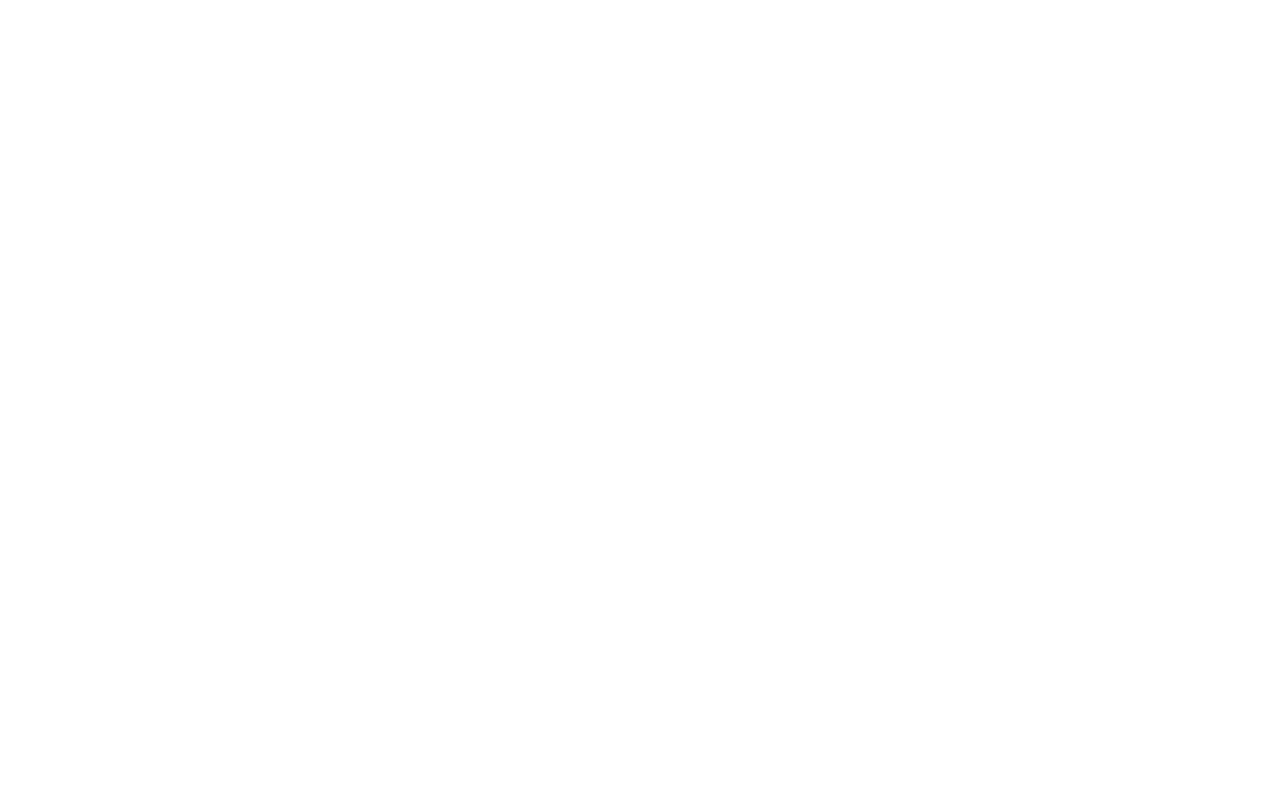
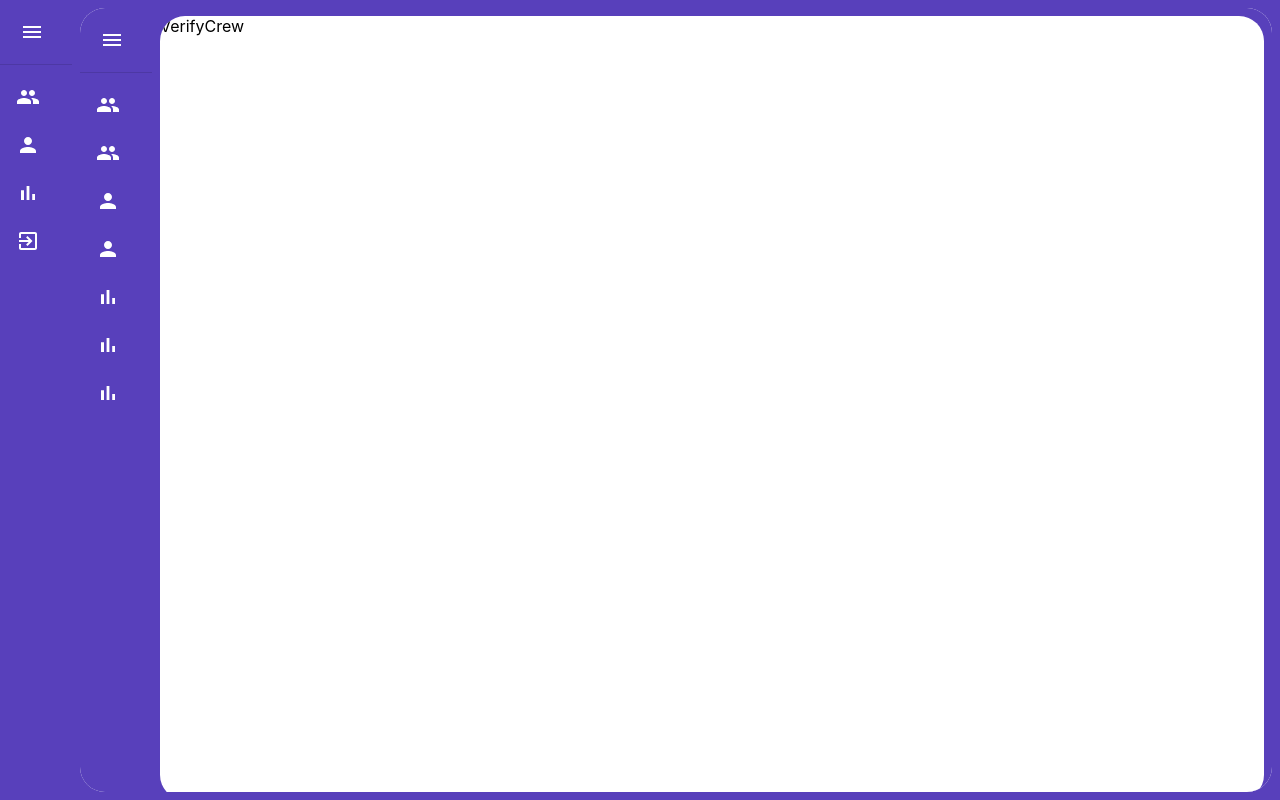
Before and after one commit to vnh-datta/movie_react, a React (Create React App) app: page /dashboard/director/verifyCrew in a window 1280 px wide. Before the commit this address had no page. Built offline with nearby package versions, Linux system fonts and the light colour scheme.

Commit message:
setup entire director page and setup routing as well

```diff
--- a/src/App.js
+++ b/src/App.js
@@ -7,6 +7,12 @@ import Dashboard from './components/Dashboard';
 import Director from './components/Director';
 import ResponseContext from './components/ResponseContext';
 import AssistantDirector from './components/AssistantDirector';
+import VerifyCrew from './components/director/VerifyCrew';
+import SceneInputComponent from './components/SceneInput';
+import ShootDurationComponent from './components/ShootDuration';
+import CharacterInputComponent from './components/CharacterInput';
+import LocationInputComponent from './components/LocationInput';
+import ScheduleOutputComponent from './components/ScheduleOutput';
 
 
 function App() {
@@ -20,8 +26,18 @@ function App() {
       <Route path="/" element={<Login />} />
         <Route path="/signup" element={<Signup />} />
         <Route path="/dashboard" element={<Dashboard />}>
-          <Route path="/dashboard/director" element={<Director />} />
+          <Route path="/dashboard/director" element={<Director />}>
+            <Route path="/dashboard/director/verifyCrew" element={<VerifyCrew />} />
+          </Route>
           <Route path="/dashboard/ad" element={<AssistantDirector />} />
+        </Route>
+        <Route path="/director" element={<Director />}>
+          <Route path="/director/verifyCrew" element={<VerifyCrew />} />
+          <Route path="/director/sceneInput" element={<SceneInputComponent />} />
+          <Route path="/director/shootDuration" element={<ShootDurationComponent />} />
+          <Route path="/director/characterInput" element={<CharacterInputComponent />} />
+          <Route path="/director/locationInput" element={<LocationInputComponent />} />
+          <Route path="/director/scheduleOutput" element={<ScheduleOutputComponent />} />
         </Route>
       </Routes>
     </Router>
--- a/src/components/CharacterInput.js
+++ b/src/components/CharacterInput.js
@@ -22,6 +22,7 @@ import AccordionDetails from "@material-ui/core/AccordionDetails";
 import ExpandMoreIcon from "@material-ui/icons/ExpandMore";
 import ResponseContext from "./ResponseContext";
 import { serverURL } from "../constants";
+import { useNavigate } from "react-router-dom";
 
 const CharacterItem = styled(Paper)(({ theme }) => ({
   padding: theme.spacing(3),
@@ -86,6 +87,7 @@ const CharacterInputComponent = ({ onSubmit }) => {
   const [expanded, setExpanded] = React.useState(true);
   const responseContexts = useContext(ResponseContext);
   const { setResponseData, responseContext } = useContext(ResponseContext);
+  const navigate = useNavigate();
 
   const handleDateChange = (index, index1, item, key, event) => {
     const updatedData = [...formData.current];
@@ -135,7 +137,8 @@ const CharacterInputComponent = ({ onSubmit }) => {
         console.log("success");
         const locationData = response.data;
         setResponseData({ locationData });
-        onSubmit("locationInput");
+        // onSubmit("locationInput");
+        navigate("/director/locationInput");
       })
       .catch((error) => {
         // handle errors
--- a/src/components/Director.js
+++ b/src/components/Director.js
@@ -1,19 +1,199 @@
-import { makeStyles } from '@material-ui/core';
-import React from 'react';
+import React, { Fragment } from "react";
+import clsx from "clsx";
+import { useOutlet } from "react-router-dom";
+import { useNavigate } from "react-router-dom";
+import { makeStyles } from "@material-ui/core/styles";
+import Drawer from "@material-ui/core/Drawer";
+import List from "@material-ui/core/List";
+import Divider from "@material-ui/core/Divider";
+import IconButton from "@material-ui/core/IconButton";
+import MenuIcon from "@material-ui/icons/Menu";
+import GroupIcon from "@material-ui/icons/Group";
+import BarChartIcon from "@material-ui/icons/BarChart";
+import PersonIcon from "@material-ui/icons/Person";
+import ChevronLeftIcon from "@material-ui/icons/ChevronLeft";
+import FullPageContainer from "./FullPageContainer";
+import {
+  ListItem,
+  ListItemIcon,
+  ListItemText,
+} from "@material-ui/core";
+import { directorListItems } from "../constants";
 
+const drawerWidth = 240;
 const useStyles = makeStyles((theme) => ({
-  appBarSpacer: theme.mixins.toolbar
-}))
+  root: {
+    display: "flex",
+    background: "#5840bb",
+    boxSizing: "border-box",
+    height: "100vh",
+  },
+  navList: {},
+  toolbar: {
+    paddingRight: 24, // keep right padding when drawer closed
+  },
+  toolbarIcon: {
+    display: "flex",
+    alignItems: "center",
+    padding: "0 8px",
+    ...theme.mixins.toolbar,
+  },
+  appBar: {
+    zIndex: theme.zIndex.drawer + 1,
+    transition: theme.transitions.create(["width", "margin"], {
+      easing: theme.transitions.easing.sharp,
+      duration: theme.transitions.duration.leavingScreen,
+    }),
+  },
+  appBarShift: {
+    marginLeft: drawerWidth,
+    width: `calc(100% - ${drawerWidth}px)`,
+    transition: theme.transitions.create(["width", "margin"], {
+      easing: theme.transitions.easing.sharp,
+      duration: theme.transitions.duration.enteringScreen,
+    }),
+  },
+  menuButton: {
+    marginRight: 36,
+  },
+  menuButtonHidden: {
+    display: "none",
+  },
+  title: {
+    flexGrow: 1,
+  },
+  drawerPaper: {
+    background: "transparent",
+    boxShadow: "none",
+    border: "none",
+    position: "relative",
+    whiteSpace: "nowrap",
+    width: drawerWidth,
+    transition: theme.transitions.create("width", {
+      easing: theme.transitions.easing.sharp,
+      duration: theme.transitions.duration.enteringScreen,
+    }),
+  },
+  drawerPaperClose: {
+    overflowX: "hidden",
+    transition: theme.transitions.create("width", {
+      easing: theme.transitions.easing.sharp,
+      duration: theme.transitions.duration.leavingScreen,
+    }),
+    width: theme.spacing(7),
+    [theme.breakpoints.up("sm")]: {
+      width: theme.spacing(9),
+    },
+  },
+  appBarSpacer: theme.mixins.toolbar,
+  content: {
+    flexGrow: 1,
+    height: "100%",
+    overflow: "hidden",
+  },
+  container: {
+    paddingTop: theme.spacing(4),
+    paddingBottom: theme.spacing(4),
+  },
+  paper: {
+    padding: theme.spacing(2),
+    display: "flex",
+    overflow: "auto",
+    flexDirection: "column",
+  },
+  fixedHeight: {
+    height: 240,
+  },
+  IconButton: {
+    color: "#fff",
+  },
+}));
 
-function Director() {
+
+const getIcon = (icon) => {
+  switch (icon) {
+    case "GroupIcon":
+      return <GroupIcon style={{ color: "#fff" }} />;
+    case "PersonIcon":
+      return <PersonIcon style={{ color: "#fff" }} />;
+    case "BarChartIcon":
+      return <BarChartIcon style={{ color: "#fff" }} />;
+    default:
+      return null;
+  }
+};
+
+const Director = (props) => {
   const classes = useStyles();
+  const [open, setOpen] = React.useState(false);
+  const handleDrawerOpen = () => {
+    setOpen(true);
+  };
+  const handleDrawerClose = () => {
+    setOpen(false);
+  };
+  const navigate = useNavigate();
+  const outlet = useOutlet()
 
   return (
-    <div>
-      <div className={classes.appBarSpacer} />
-      <h1>Director</h1>
+    <div className={classes.root}>
+      <Drawer
+        variant="permanent"
+        classes={{
+          paper: clsx(classes.drawerPaper, !open && classes.drawerPaperClose),
+        }}
+        open={open}
+      >
+        <div className={classes.toolbarIcon}>
+          {open && (
+            <IconButton
+              onClick={handleDrawerClose}
+              className={classes.IconButton}
+            >
+              <ChevronLeftIcon />
+            </IconButton>
+          )}
+          {!open && (
+            <IconButton
+              onClick={handleDrawerOpen}
+              className={classes.IconButton}
+            >
+              <MenuIcon />
+            </IconButton>
+          )}
+        </div>
+        <Divider />
+        <List className={classes.navList}>
+          {directorListItems.map((item, index) => {
+            return (
+              <ListItem
+                button
+                onClick={() => {
+                  navigate(item.route);
+                }}
+                key={index}
+              >
+                <ListItemIcon>
+                  {getIcon(item.icon)}
+                </ListItemIcon>
+                <ListItemText primary={item.text} />
+              </ListItem>
+            );
+          })}
+        </List>
+      </Drawer>
+      <FullPageContainer>
+        <main className={classes.content}>
+        {
+          outlet ||
+          <Fragment>
+            Hello Director
+          </Fragment>
+        }
+        </main>
+      </FullPageContainer>
     </div>
   );
-}
+};
 
 export default Director;
--- a/src/components/LocationInput.js
+++ b/src/components/LocationInput.js
@@ -19,6 +19,7 @@ import ExpandMoreIcon from "@material-ui/icons/ExpandMore";
 import ResponseContext from "./ResponseContext";
 import { TimeSlots } from "./CharacterInput";
 import { serverURL } from "../constants";
+import { useNavigate } from "react-router-dom";
 
 const timeSlots = [
   {
@@ -93,6 +94,7 @@ const LocationInputComponent = ({ onSubmit }) => {
   const styles = useStyles();
   const formData = useRef([]);
   const responseContexts = useContext(ResponseContext);
+  const navigate = useNavigate();
 
   const handleDateChange = (index, index1, item, key, event) => {
     const updatedData = formData.current;
@@ -149,7 +151,8 @@ const LocationInputComponent = ({ onSubmit }) => {
         console.log("success");
         //const locationData = response.data;
         //setResponseData({ locationData });
-        onSubmit("shootDuration");
+        // onSubmit("shootDuration");
+        navigate("/director/shootDuration");
       })
       .catch((error) => {
         // handle errors
--- a/src/components/SceneInput.js
+++ b/src/components/SceneInput.js
@@ -20,6 +20,7 @@ import TextareaAutosize from "@material-ui/core/TextareaAutosize";
 import ResponseContext from "./ResponseContext";
 import { makeStyles } from "@material-ui/core/styles";
 import { serverURL, loremIpsum } from "../constants";
+import { useNavigate } from "react-router-dom";
 
 const flexColumn = {
   display: "flex",
@@ -167,6 +168,7 @@ const SceneInputComponent = ({ onSubmit }) => {
   const [expanded, setExpanded] = useState(true);
   const [formData, setFormData] = useState([]);
   const [data, setData] = useState([]);
+  const navigate = useNavigate();
 
   const handleSubmit = (event) => {
     event.preventDefault();
@@ -188,7 +190,8 @@ const SceneInputComponent = ({ onSubmit }) => {
         console.log("success");
         const charData = response.data;
         setResponseData({ charData });
-        onSubmit("characterInput");
+        // onSubmit("characterInput");
+        navigate("/director/characterInput");
       })
       .catch((error) => {
         // handle errors
--- a/src/components/ScheduleOutput.js
+++ b/src/components/ScheduleOutput.js
@@ -11,6 +11,7 @@ import TableHead from "@mui/material/TableHead";
 import TablePagination from "@mui/material/TablePagination";
 import TableRow from "@mui/material/TableRow";
 import { serverURL } from "../constants";
+import { useNavigate } from "react-router-dom";
 
 const useStyles = makeStyles((theme) => ({
   appBarSpacer: theme.mixins.toolbar,
--- a/src/components/ShootDuration.js
+++ b/src/components/ShootDuration.js
@@ -11,6 +11,7 @@ import { LocalizationProvider } from "@mui/x-date-pickers/LocalizationProvider";
 import { DatePicker } from "@mui/x-date-pickers/DatePicker";
 import ResponseContext from "./ResponseContext";
 import { serverURL } from "../constants";
+import { useNavigate } from "react-router-dom";
 
 const useStyles = makeStyles((theme) => ({
   appBarSpacer: theme.mixins.toolbar,
@@ -27,6 +28,7 @@ const useStyles = makeStyles((theme) => ({
 
 const ShootDurationComponent = ({ onSubmit }) => {
   const styles = useStyles();
+  const navigate = useNavigate();
   // const responseContexts = useContext(ResponseContext);
   // const { setResponseData, responseContext } = useContext(ResponseContext);
   //const sceneData  = responseContext.sceneData;
@@ -64,7 +66,8 @@ const ShootDurationComponent = ({ onSubmit }) => {
           .then((response) => {
             console.log(response);
             console.log("success get loader");
-            onSubmit("scheduleOutput");
+            // onSubmit("scheduleOutput");
+            navigate("/director/scheduleOutput");
           })
           .catch((error) => {
             // handle errors
--- /dev/null
+++ b/src/components/director/VerifyCrew.js
@@ -0,0 +1,16 @@
+import React from 'react';
+import { makeStyles } from '@material-ui/core';
+
+const useStyles = makeStyles((theme) => ({
+
+}));
+
+const VerifyCrew = (props) => {
+    return (
+        <div>
+            VerifyCrew
+        </div>
+    );
+}
+
+export default VerifyCrew;;
--- a/src/constants/URLConstants.js
+++ b/src/constants/URLConstants.js
@@ -1 +1 @@
-export const serverURL = "https://2b36-115-98-2-149.ngrok.io";
+export const serverURL = "https://7797-115-98-2-149.ngrok.io";
--- a/src/constants/textConstants.js
+++ b/src/constants/constants.js
@@ -7,3 +7,35 @@ Penatibus et magnis dis parturient montes nascetur ridiculus. Mauris pharetra et
 Dui sapien eget mi proin sed. Phasellus faucibus scelerisque eleifend donec pretium vulputate sapien nec. Pharetra magna ac placerat vestibulum lectus. Ac tortor vitae purus faucibus. Volutpat ac tincidunt vitae semper quis lectus nulla at. Senectus et netus et malesuada. Dignissim convallis aenean et tortor at. Blandit massa enim nec dui nunc mattis enim. In arcu cursus euismod quis viverra. Integer vitae justo eget magna fermentum iaculis eu non. Ut aliquam purus sit amet luctus venenatis lectus magna. In iaculis nunc sed augue lacus viverra.
 
 Mattis nunc sed blandit libero volutpat sed cras ornare. Eu nisl nunc mi ipsum faucibus vitae aliquet nec. Mattis molestie a iaculis at erat. Faucibus pulvinar elementum integer enim. Tellus at urna condimentum mattis pellentesque id nibh tortor. Purus gravida quis blandit turpis cursus. Mauris pharetra et ultrices neque ornare aenean euismod elementum nisi. Blandit turpis cursus in hac habitasse platea. Lorem sed risus ultricies tristique nulla. Tincidunt augue interdum velit euismod in pellentesque massa placerat. Aliquam id diam maecenas ultricies mi. Tortor dignissim convallis aenean et tortor at risus viverra. Blandit aliquam etiam erat velit scelerisque in dictum. Mollis aliquam ut porttitor leo a. Mattis enim ut tellus elementum sagittis vitae et leo. Tristique et egestas quis ipsum suspendisse ultrices gravida dictum. Maecenas volutpat blandit aliquam etiam erat velit. Neque egestas congue quisque egestas diam. Feugiat sed lectus vestibulum mattis ullamcorper velit sed. Commodo elit at imperdiet dui accumsan sit amet.`;
+
+
+
+export const directorListItems = [{
+    'text': 'Director Home',
+    'icon': 'GroupIcon',
+    'route': '/director',
+},{
+    'text': 'Verify Crew',
+    'icon': 'GroupIcon',
+    'route': '/director/verifyCrew',
+}, {
+    'text': 'Scene Input',
+    'icon': 'PersonIcon',
+    'route': '/director/sceneInput',
+}, {
+    'text': 'Shoot Duration',
+    'icon': 'PersonIcon',
+    'route': '/director/shootDuration',
+}, {
+    'text': 'Character Input',
+    'icon': 'BarChartIcon',
+    'route': '/director/characterInput',
+}, {
+    'text': 'Location Input',
+    'icon': 'BarChartIcon',
+    'route': '/director/locationInput',
+}, {
+    'text': 'Schedule Output',
+    'icon': 'BarChartIcon',
+    'route': '/director/scheduleOutput',
+}];
--- a/src/constants/index.js
+++ b/src/constants/index.js
@@ -1,2 +1,2 @@
 export * from './URLConstants';
-export * from './textConstants';
+export * from './constants';
```
Also changed, not shown: src/components/reusable-components/CrewTable.js (added, +31 -0 lines).
